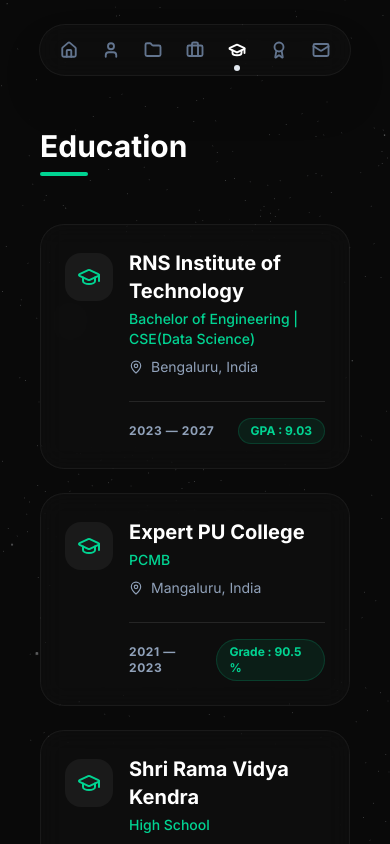
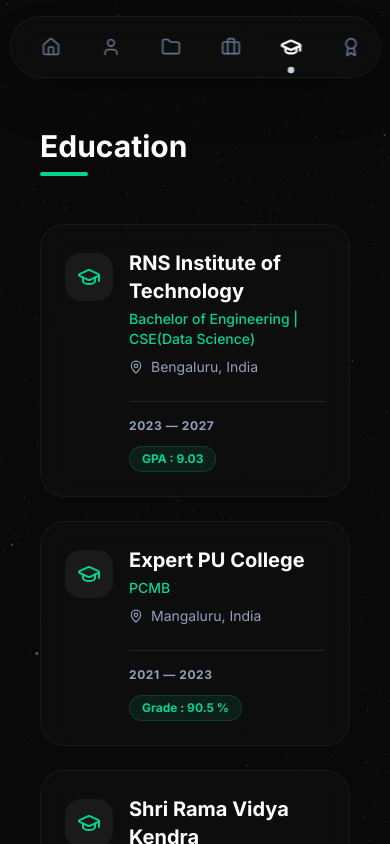
Before and after one commit to sushrutha777/Portfolio, a Next.js app: page /education in a window 390 px wide. Shown: the top 844 px of the page. Built offline with nearby package versions, Linux system fonts and the light colour scheme.

Commit message:
fix: resolve mobile layout overflow in contact and education pages

```diff
--- a/src/components/layout/Navbar.tsx
+++ b/src/components/layout/Navbar.tsx
@@ -19,31 +19,33 @@
   ];
 
   return (
-    <div className="fixed top-6 left-1/2 -translate-x-1/2 z-50">
+    <div className="fixed top-4 sm:top-6 left-1/2 -translate-x-1/2 z-50 w-[95vw] sm:w-auto max-w-2xl">
       <motion.nav
         initial={{ y: -50, opacity: 0 }}
         animate={{ y: 0, opacity: 1 }}
         transition={{ duration: 0.5, ease: "easeOut" }}
-        className="glass rounded-full px-4 sm:px-8 py-3 flex items-center justify-center gap-4 sm:gap-8 border border-white/5 shadow-2xl bg-[#151515]/80 backdrop-blur-md"
+        className="glass rounded-full px-6 py-3.5 flex items-center justify-start sm:justify-center gap-7 sm:gap-8 border border-white/5 shadow-2xl bg-[#151515]/90 backdrop-blur-md overflow-x-auto overflow-y-hidden"
+        style={{ scrollbarWidth: "none", msOverflowStyle: "none" }}
       >
+        <style dangerouslySetInnerHTML={{ __html: `::-webkit-scrollbar { display: none; }` }} />
         {navLinks.map((link) => {
           const isActive = pathname === link.href || (link.href !== "/" && pathname?.startsWith(link.href));
           return (
             <Link
               key={link.name}
               href={link.href}
-              className={`transition-colors flex items-center justify-center p-1 relative ${
-                isActive ? "text-white" : "text-slate-500 hover:text-white"
+              className={`transition-colors flex items-center justify-center p-1.5 relative shrink-0 ${
+                isActive ? "text-white scale-110" : "text-slate-500 hover:text-white"
               }`}
               title={link.name}
             >
-              <link.icon size={18} strokeWidth={2.5} />
+              <link.icon size={20} strokeWidth={isActive ? 2.5 : 2} className="transition-all" />
               {isActive && (
                 <motion.div
                   layoutId="navbar-indicator"
-                  className="absolute -bottom-2 w-1.5 h-1.5 rounded-full bg-brand-purple"
+                  className="absolute -bottom-2 w-1.5 h-1.5 rounded-full bg-slate-300"
                   initial={false}
-                  transition={{ type: "spring", stiffness: 300, damping: 30 }}
+                  transition={{ type: "spring", stiffness: 400, damping: 30 }}
                 />
               )}
             </Link>
--- a/src/components/sections/Contact.tsx
+++ b/src/components/sections/Contact.tsx
@@ -100,9 +100,9 @@
                     <div className="w-12 h-12 rounded-2xl bg-white/5 flex items-center justify-center text-slate-300 group-hover:bg-brand-purple/20 group-hover:text-brand-purple transition-colors">
                       <Mail size={20} />
                     </div>
-                    <div>
+                    <div className="min-w-0">
                       <div className="text-xs font-bold text-slate-500 uppercase tracking-widest mb-1">Email</div>
-                      <div className="text-white font-medium">sushruthaskottary777@gmail.com</div>
+                      <div className="text-white font-medium text-sm sm:text-base break-all">sushruthaskottary777@gmail.com</div>
                     </div>
                   </a>
                   <a href="https://www.linkedin.com/in/sushrutha-s-kottary-994310291/" target="_blank" rel="noopener noreferrer" className="flex items-center gap-4 group">
--- a/src/components/sections/Education.tsx
+++ b/src/components/sections/Education.tsx
@@ -67,11 +67,11 @@
                 </div>
               </div>
 
-              <div className="flex flex-row md:flex-col items-center md:items-end justify-between md:justify-center gap-2 md:gap-4 ml-16 md:ml-0 border-t md:border-t-0 border-white/10 pt-4 md:pt-0">
-                <span className="text-slate-400 font-bold tracking-wider text-xs md:text-sm uppercase">
+              <div className="flex flex-col sm:flex-row md:flex-col items-start sm:items-center md:items-end justify-between md:justify-center gap-3 md:gap-4 ml-16 md:ml-0 border-t md:border-t-0 border-white/10 pt-4 md:pt-0">
+                <span className="text-slate-400 font-bold tracking-wider text-xs md:text-sm uppercase whitespace-nowrap">
                   {edu.period}
                 </span>
-                <span className="px-3 py-1 rounded-full bg-emerald-500/10 text-emerald-400 text-xs font-bold border border-emerald-500/20">
+                <span className="px-3 py-1 rounded-full bg-emerald-500/10 text-emerald-400 text-xs font-bold border border-emerald-500/20 whitespace-nowrap">
                   {edu.grade}
                 </span>
               </div>
```
